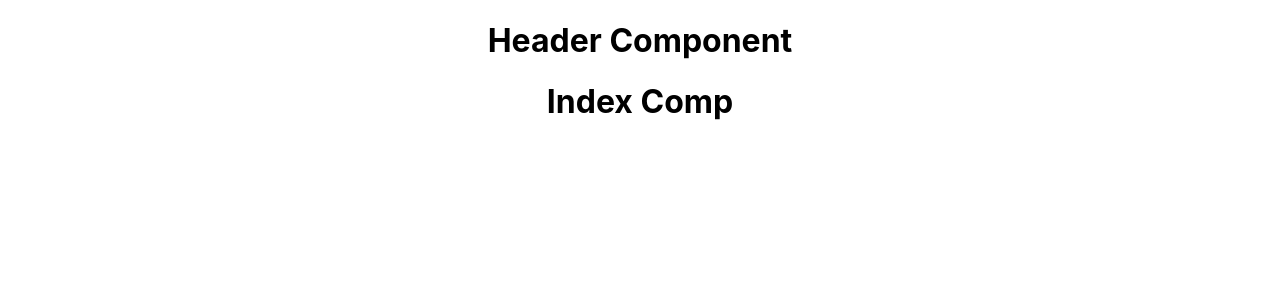
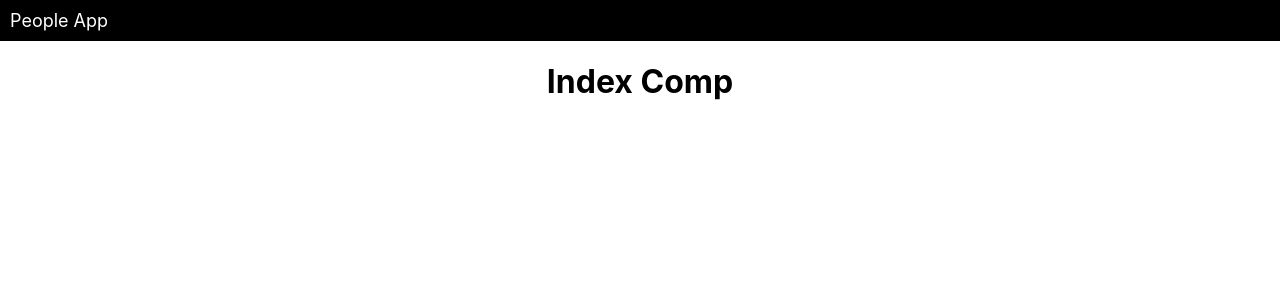
Before and after one commit to redsn/express-reactFE, a React (Create React App) app: page / in a window 1280 px wide. Shown: the top 300 px of the page. Built offline with nearby package versions, Linux system fonts and the light colour scheme.

Commit message:
wip: started sass

```diff
--- a/src/components/Header.js
+++ b/src/components/Header.js
@@ -1,9 +1,15 @@
 import React from 'react';
+import {Link } from 'react-router-dom';
+
 
 export default function Header (props) {
     return(
         <>
-        <h1>Header Component</h1>
+        <nav className="nav">
+        <Link to="/">
+            <div>People App</div>
+        </Link>
+        </nav>
         </>
     )
 }
--- a/src/index.scss
+++ b/src/index.scss
@@ -1,3 +1,4 @@
+
 body {
   margin: 0;
   font-family: -apple-system, BlinkMacSystemFont, 'Segoe UI', 'Roboto', 'Oxygen',
@@ -7,7 +8,46 @@ body {
   -moz-osx-font-smoothing: grayscale;
 }
 
-code {
-  font-family: source-code-pro, Menlo, Monaco, Consolas, 'Courier New',
-    monospace;
+/// =======
+/// Variable
+/// =======
+$maincolor: black;
+$contrastcolor: white;
+
+//==
+// Mixin
+//==
+
+@mixin white-text-black-bg {
+  color: $contrastcolor;
+  background-color: $maincolor;
 }
+
+@mixin black-text-white-bg {
+  color: $maincolor;
+  background-color: $contrastcolor;
+}
+
+//==
+//Header
+//==
+.nav{
+  @include white-text-black-bg();
+  display: flex;
+  justify-content: center;
+
+  a{
+    @include white-text-black-bg();
+    text-decoration: none;
+    div{
+      margin: 10px;
+      font-size: large;
+    }
+  }
+}
+
+@media (min-width: 768px) {
+  .nav{
+    justify-content: flex-start;
+  }
+}
```
